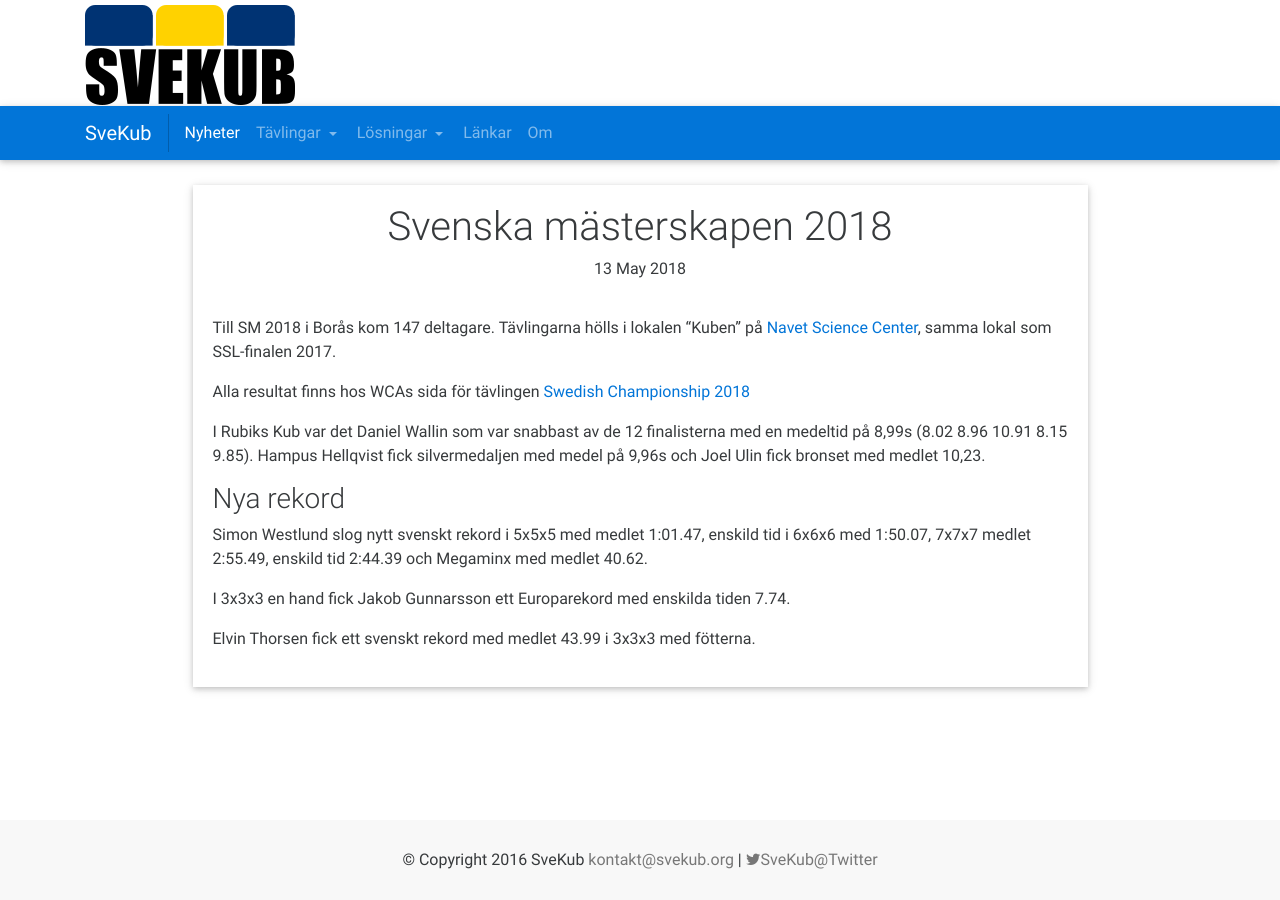
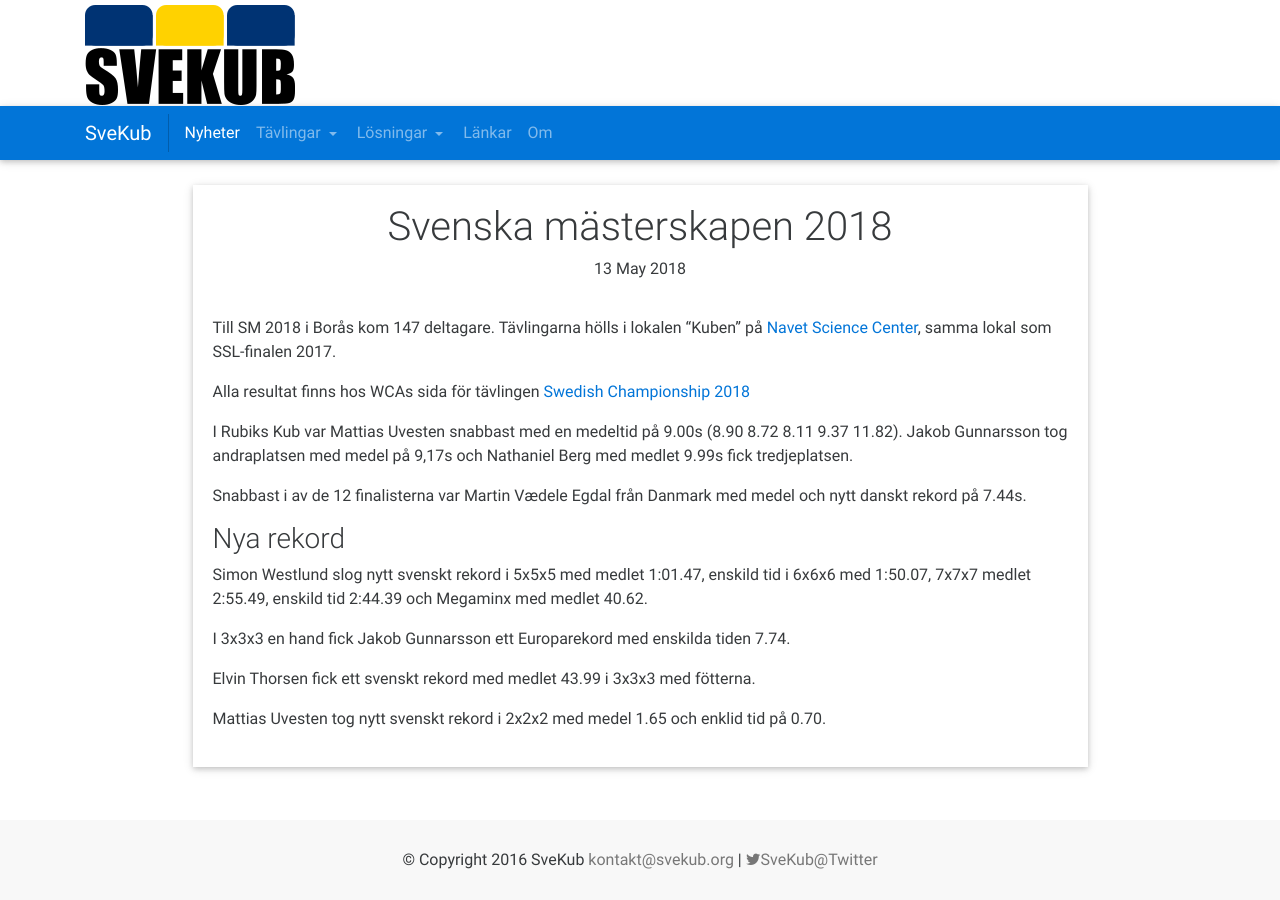
Before and after one commit to SveKub/SveKubOldSite, a Jekyll site: the page built from _posts/2018-05-13-SM2018Resultat.md, in a window 1280 px wide. Built offline with Jekyll 4.4.1, drawn with Linux system fonts in a browser that asks for light colours; nearby versions of some CDN libraries.

Commit message:
resultat SM

```diff
--- a/_posts/2018-05-13-SM2018Resultat.md
+++ b/_posts/2018-05-13-SM2018Resultat.md
@@ -10,7 +10,9 @@ Till SM 2018 i Borås kom 147 deltagare. Tävlingarna hölls i lokalen "Kuben" p
 Alla resultat finns hos WCAs sida för tävlingen [Swedish Championship 2018](https://www.worldcubeassociation.org/competitions/SwedishChampionship2018/results/all)
 
 
-I Rubiks Kub var det Daniel Wallin som var snabbast av de 12 finalisterna med en medeltid på 8,99s (8.02 8.96 10.91 8.15 9.85). Hampus Hellqvist fick silvermedaljen med medel på 9,96s och Joel Ulin fick bronset med medlet 10,23.
+I Rubiks Kub var Mattias Uvesten snabbast med en medeltid på 9.00s (8.90 8.72 8.11 9.37 11.82). Jakob Gunnarsson tog andraplatsen med medel på 9,17s och Nathaniel Berg med medlet 9.99s fick tredjeplatsen.
+
+Snabbast i av de 12 finalisterna var Martin Vædele Egdal från Danmark med medel och nytt danskt rekord på 7.44s.
 
 
 ### Nya rekord
@@ -19,3 +21,5 @@ Simon Westlund slog nytt svenskt rekord i 5x5x5 med medlet 1:01.47, enskild tid
 I 3x3x3 en hand fick Jakob Gunnarsson ett Europarekord med enskilda tiden 7.74.
 
 Elvin Thorsen fick ett svenskt rekord med medlet 43.99 i 3x3x3 med fötterna.
+
+Mattias Uvesten tog nytt svenskt rekord i 2x2x2 med medel 1.65 och enklid tid på 0.70.
```
